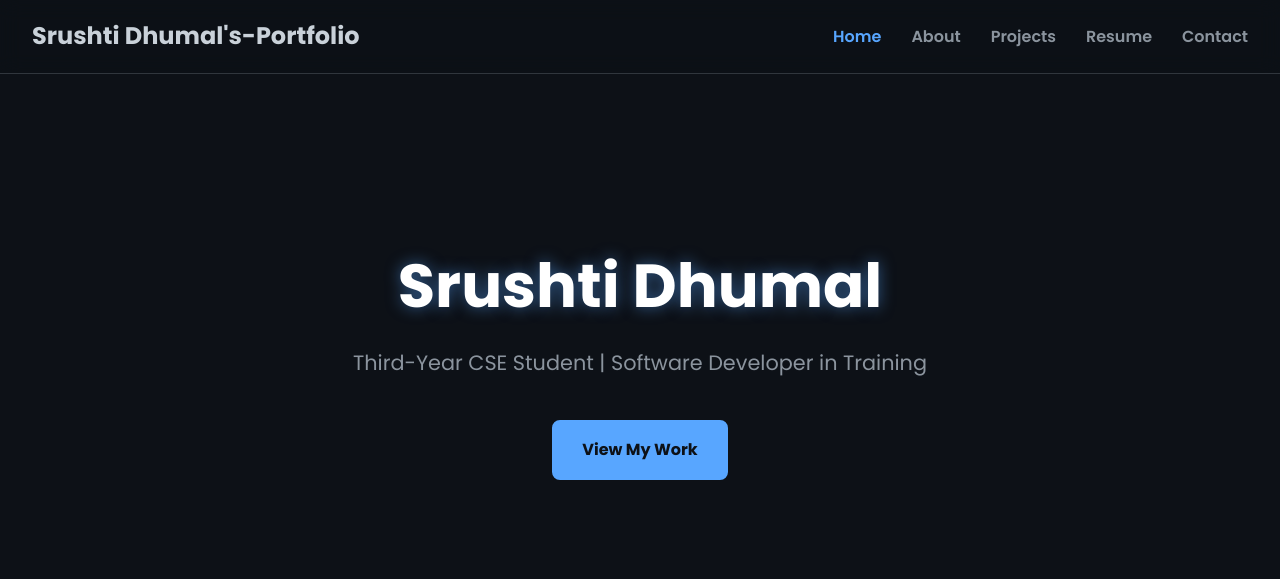
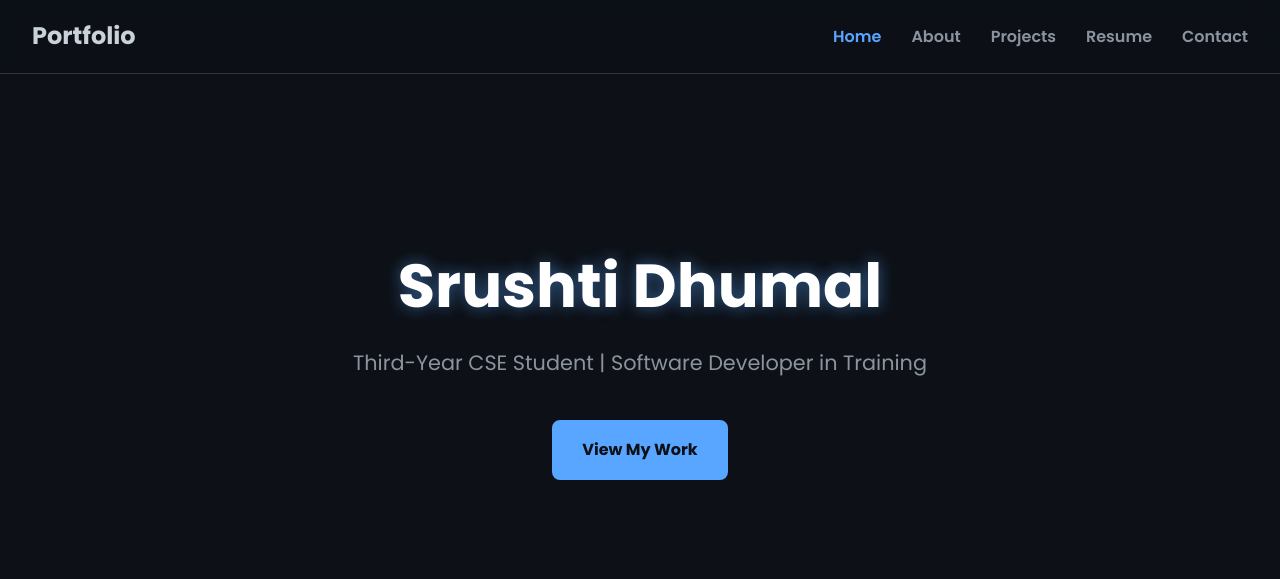
Before and after one commit to srushti2115-tech/portfolio, a plain HTML site: page index.html in a window 1280 px wide. Drawn offline with Linux system fonts and the light colour scheme.

Commit message:
Update index.html

```diff
--- a/index.html
+++ b/index.html
@@ -11,7 +11,7 @@
 </head>
 <body>
     <nav>
-        <div class="logo">Srushti Dhumal's-Portfolio</div>
+        <div class="logo">Portfolio</div>
         <ul class="nav-links">
             <li><a href="index.html" class="active">Home</a></li>
             <li><a href="about.html">About</a></li>
```
